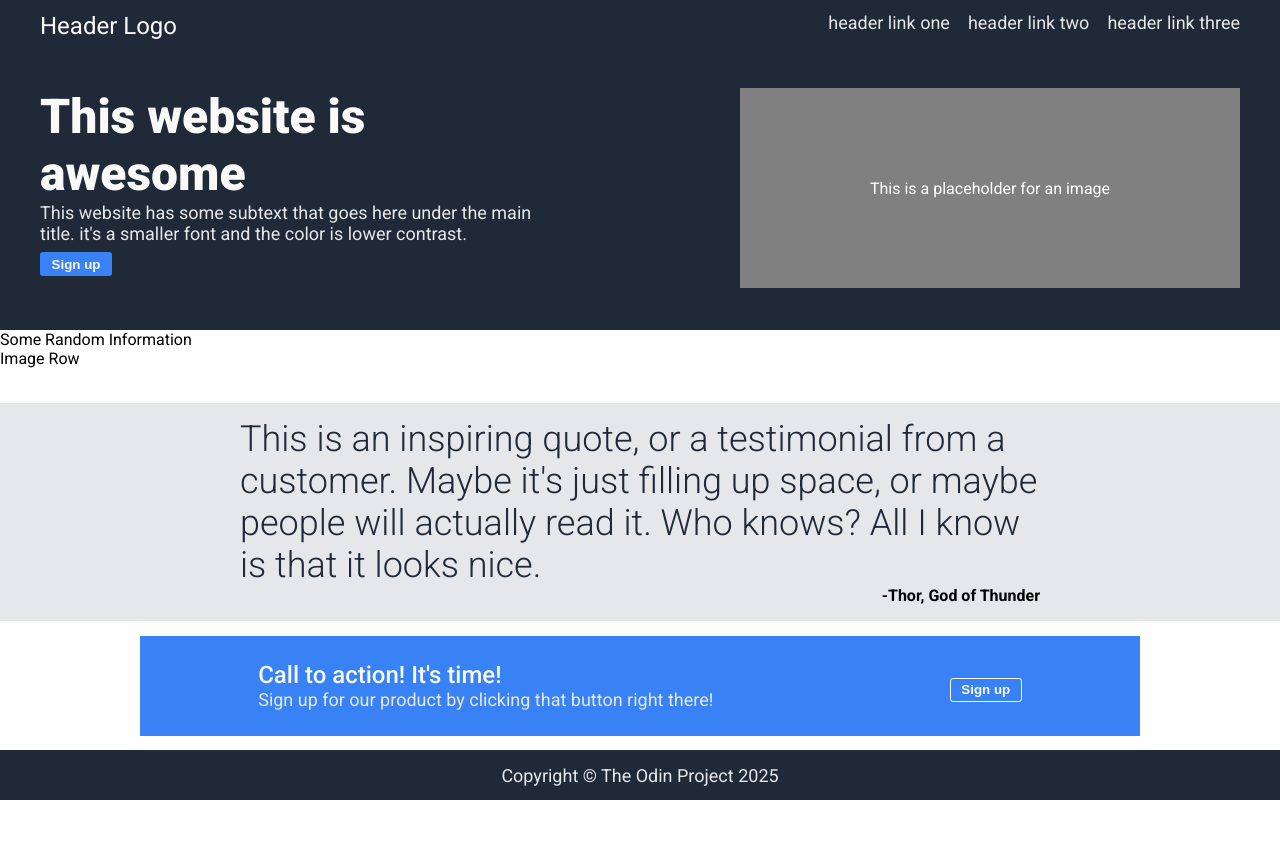
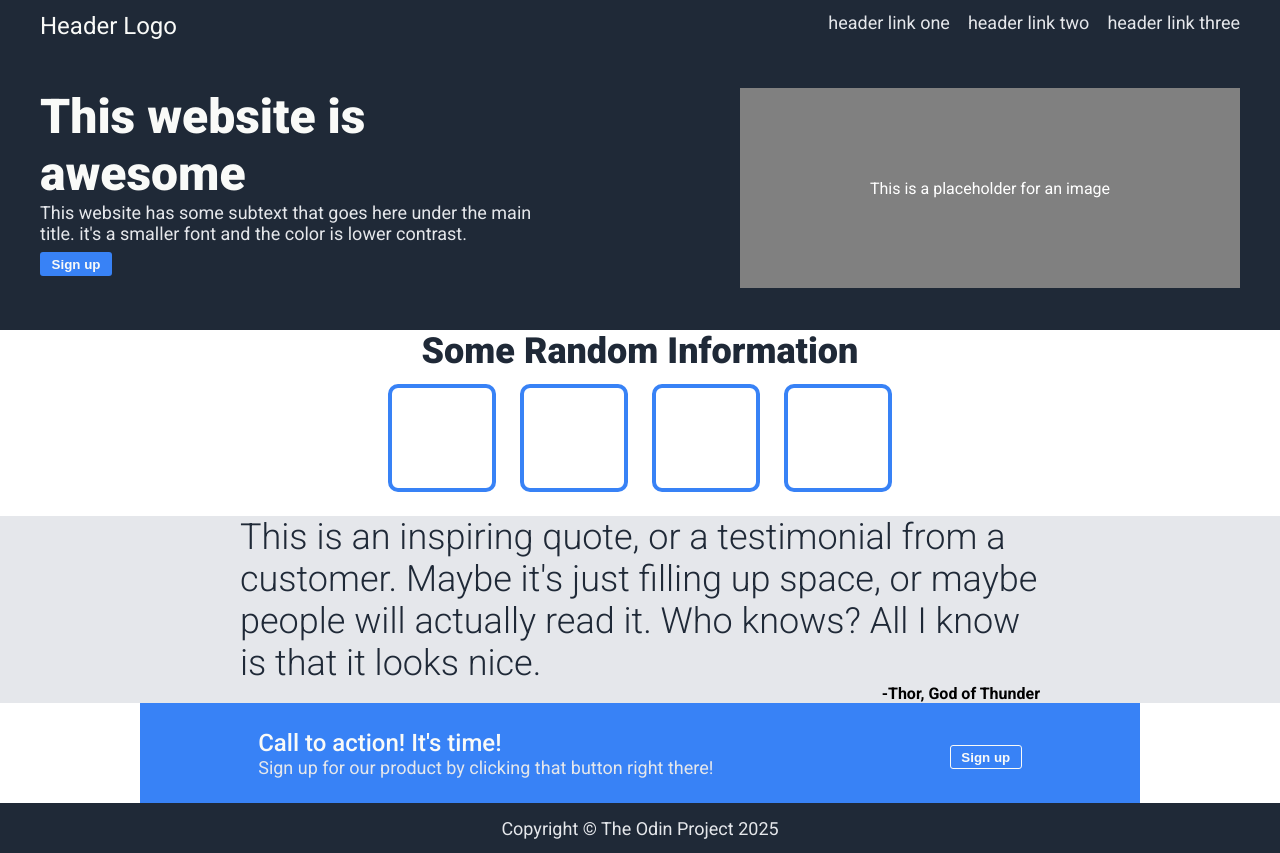
Before and after one commit to Ezz1997/LandingPage, a plain HTML site: page index.html in a window 1280 px wide. Before the commit the page ends 800 px from the top, so only its background shows below. Drawn offline with Linux system fonts and the light colour scheme.

Commit message:
Style the info header and add squares row

```diff
--- a/index.html
+++ b/index.html
@@ -36,8 +36,13 @@
     </div>
     <div class="main">
       <div class="info-header">
-        <div>Some Random Information</div>
-        <div>Image Row</div>
+        <div class="info-header-text">Some Random Information</div>
+        <div class="image-row">
+          <div class="square"></div>
+          <div class="square"></div>
+          <div class="square"></div>
+          <div class="square"></div>
+        </div>
       </div>
       <div class="quote-section">
         <div>
@@ -52,7 +57,9 @@
       <div class="call-to-action-section">
         <div class="call-to-action-box">
           <div>
-            <div class="call-to-action-main-text">Call to action! It's time!</div>
+            <div class="call-to-action-main-text">
+              Call to action! It's time!
+            </div>
             <div class="call-to-action-secondary-text">
               Sign up for our product by clicking that button right there!
             </div>
--- a/style.css
+++ b/style.css
@@ -103,7 +103,31 @@ a:hover{
 }
 
 .info-header{
+    display: flex;
+    flex-direction: column;
+    justify-content: center;
+    align-items: center;
     flex-grow: 1.2;
+}
+
+.info-header-text{
+    font-size: 36px;
+    font-weight: 900;
+    color: #1F2937;
+}
+
+.image-row{
+    display:flex;
+    margin-top: 12px;
+    margin-bottom: 24px;
+    gap: 24px;
+}
+
+.square{
+    height: 100px;
+    width: 100px;
+    border: 4px solid #3882F6;
+    border-radius: 10px;
 }
 
 .quote-section{
```
